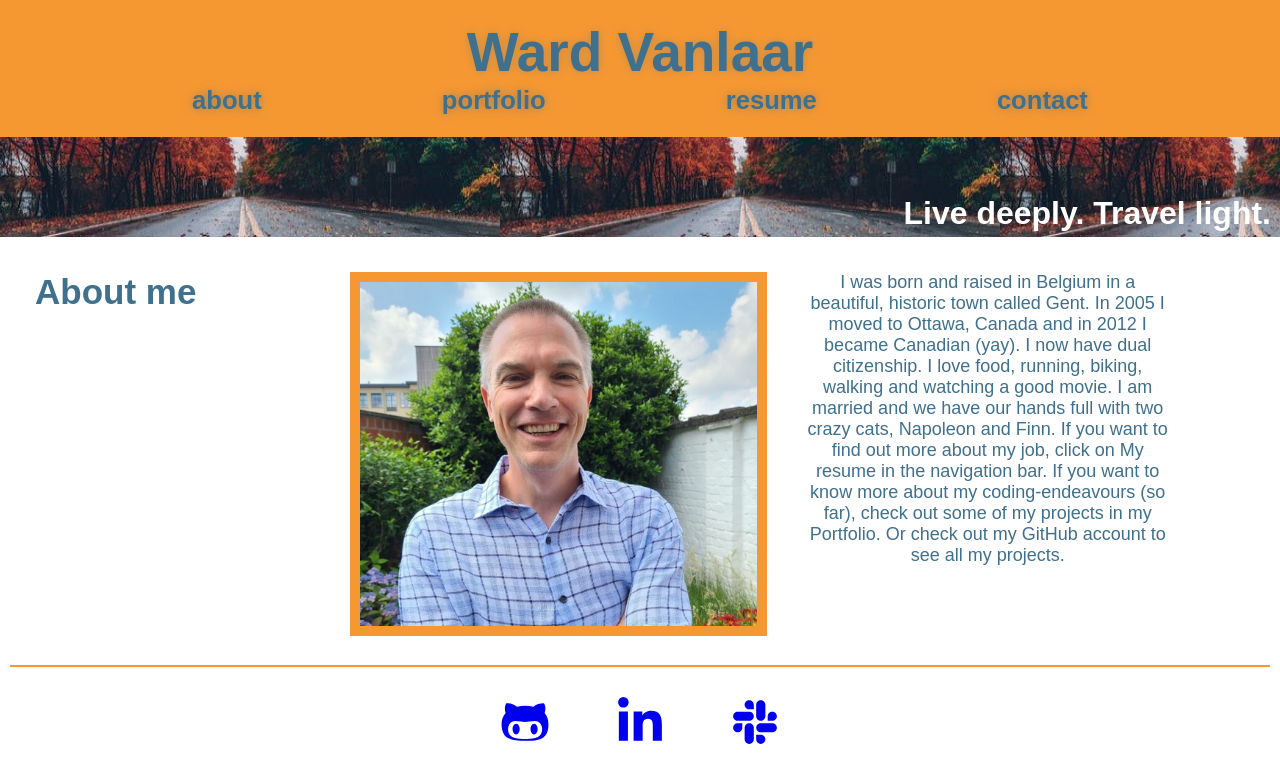
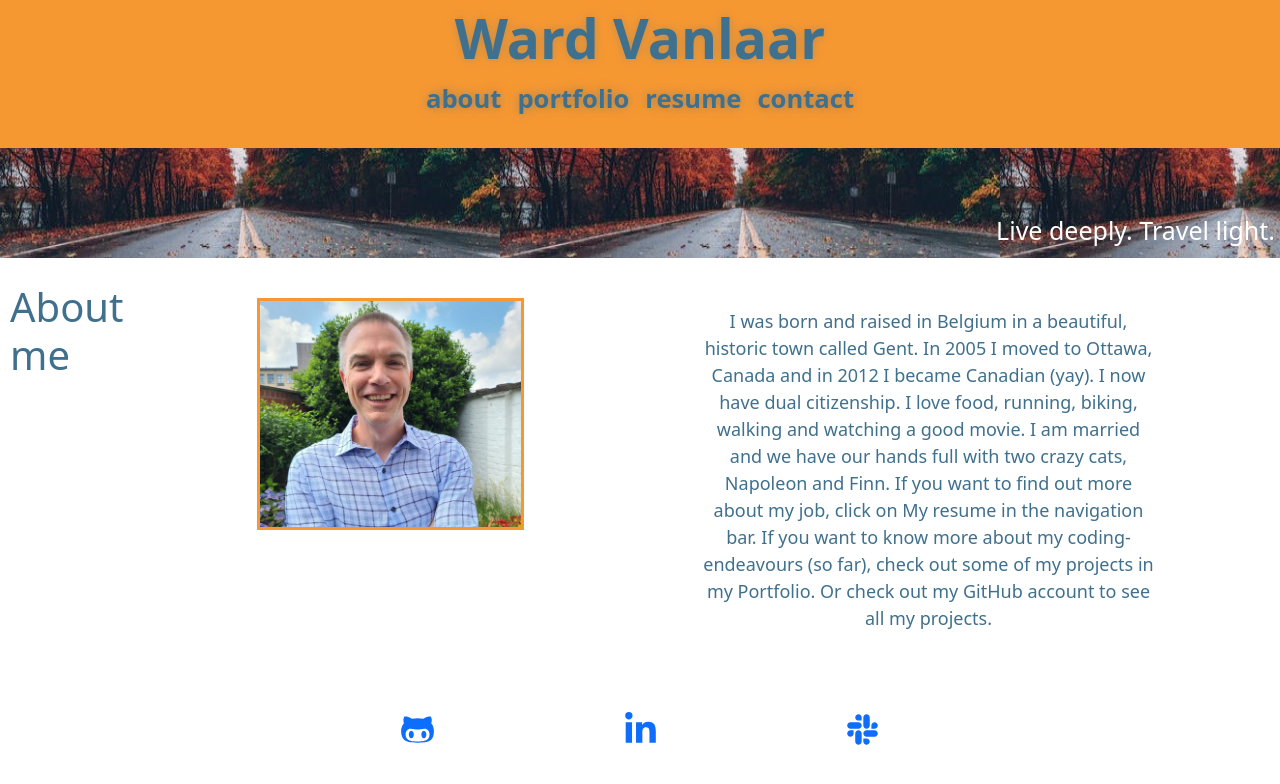
Before and after one commit to WardVanlaar/myReact-portfolio, a React (Create React App) app: page / in a window 1280 px wide. Shown: the top 784 px of the page. Built offline with nearby package versions, Linux system fonts and the light colour scheme.

Commit message:
using bootstrap

```diff
--- a/package.json
+++ b/package.json
@@ -6,7 +6,9 @@
     "@testing-library/jest-dom": "^5.16.4",
     "@testing-library/react": "^12.1.4",
     "@testing-library/user-event": "^13.5.0",
+    "bootstrap": "^5.1.3",
     "react": "^18.0.0",
+    "react-bootstrap": "^2.2.3",
     "react-dom": "^18.0.0",
     "react-icons": "^4.3.1",
     "react-scripts": "^2.1.3",
--- a/src/App.js
+++ b/src/App.js
@@ -2,7 +2,7 @@ import React from 'react';
 import Header from './components/Header';
 import Footer from './components/Footer';
 import './index.css';
-// import 'bootstrap/dist/css/bootstrap.min.css';
+import 'bootstrap/dist/css/bootstrap.min.css';
 
 const App = () => {
   return (
--- a/src/components/About/index.js
+++ b/src/components/About/index.js
@@ -1,37 +1,40 @@
 import React from "react";
 import coverImage from "../../assets/images/Ward2.jpg";
+import { Row, Col } from "react-bootstrap";
 
 function About() {
   return (
-    <section id="about-me" className="container">
-      <div className="item">
+    <section id="about-me">
+      <Row className="row">
+        <Col lg={2} md={12} sm={12}>
           <h1 id="me-title">About me</h1>
-      </div>
-      <div className="item">
+        </Col>
+        <Col lg={4} md={12} sm={12}>
           <img
             id="picture-Ward"
             src={coverImage}
             style={{
-            width: "95%",
+              width: "65%",
               borderColor: "--tertiary-color",
-            borderWidth: 10,
+              borderWidth: 3,
             }}
             alt="Ward in his backyard"
           />
-      </div>
-      <div className="item">
+        </Col>
+        <Col lg={6} md={12} sm={12}>
           <p id="me-text">
-          I was born and raised in Belgium in a beautiful, historic town called
-          Gent. In 2005 I moved to Ottawa, Canada and in 2012 I became Canadian
-          (yay). I now have dual citizenship. I love food, running, biking,
-          walking and watching a good movie. I am married and we have our hands
-          full with two crazy cats, Napoleon and Finn. If you want to find out
-          more about my job, click on My resume in the navigation bar. If you
-          want to know more about my coding-endeavours (so far), check out some
-          of my projects in my Portfolio. Or check out my GitHub account
-          to see all my projects.
+            I was born and raised in Belgium in a beautiful, historic town
+            called Gent. In 2005 I moved to Ottawa, Canada and in 2012 I became
+            Canadian (yay). I now have dual citizenship. I love food, running,
+            biking, walking and watching a good movie. I am married and we have
+            our hands full with two crazy cats, Napoleon and Finn. If you want
+            to find out more about my job, click on My resume in the navigation
+            bar. If you want to know more about my coding-endeavours (so far),
+            check out some of my projects in my Portfolio. Or check out my
+            GitHub account to see all my projects.
           </p>
-      </div>
+        </Col>
+      </Row>
     </section>
   );
 }
--- a/src/components/Footer/index.js
+++ b/src/components/Footer/index.js
@@ -12,9 +12,9 @@ import { BsFillEnvelopeFill } from "react-icons/bs";
 function Footer() {
     return (
     <div className="page-footer" id="footer">
-        <a id="footer-el" href="https://github.com/WardVanlaar"> <FaGithubAlt size="50" /></a>
-        <a id="footer-el" href="https://www.linkedin.com/in/ward-vanlaar-98b50b214/"> <FaLinkedinIn size="50" /></a>
-        <a id="footer-el" href="https://wardvanlaar.slack.com/"><FaSlack size="50" /></a>
+        <a id="footer-el" href="https://github.com/WardVanlaar"> <FaGithubAlt size="35" /></a>
+        <a id="footer-el" href="https://www.linkedin.com/in/ward-vanlaar-98b50b214/"> <FaLinkedinIn size="35" /></a>
+        <a id="footer-el" href="https://wardvanlaar.slack.com/"><FaSlack size="35" /></a>
     </div>
     )
 }
--- a/src/index.css
+++ b/src/index.css
@@ -36,7 +36,7 @@ p {
 }
 
 header {
-  padding: 20px;
+  padding: 5px;
   background-color: var(--tertiary-color);
   display: flex;
   justify-content: center;
@@ -69,6 +69,7 @@ header nav {
 }
 
 #nav-ul {
+  padding: 5px;
   width: 100%;
   display: flex;
   flex-wrap: wrap;
@@ -80,13 +81,15 @@ header nav {
   padding: 2px 8px;
   font-weight: bold;
   font-size: 2vw;
+  color: var(--secondary-color);
   text-shadow: 0 0 10px rgba(63, 112, 141, 0.5);
 }
 
 #nav-cat2 {
   padding: 2px 8px;
-  font-weight: bold;
-  font-size: 2vw;
+  /* font-weight: bold; */
+  font-size: 1.5vw;
+  color: var(--secondary-color);
   text-shadow: 0 0 10px rgba(63, 112, 141, 0.5);
 }
 
@@ -98,7 +101,7 @@ header nav ul li a:hover {
 }
 
 .hero {
-  padding: 35px 0;
+  padding: 55px 0;
   position: relative;
 }
 
@@ -107,13 +110,13 @@ header nav ul li a:hover {
   bottom: 0px;
   right: 0px;
   color: var(--primary-color);
-  font-size: 20px;
+  font-size: 25px;
   text-align: right;
   padding: 5px;
 }
 
 #footer {
-  padding: 20px 500px 20px 500px;
+  padding: 30px 400px 20px 400px;
   background-color: var(--primary-color);
   display: flex;
   justify-content:space-between;
@@ -131,23 +134,14 @@ header nav ul li a:hover {
   text-shadow: 0 0 10px rgba(63, 112, 141, 0.3);
 }
 
-.container {
+/* .container {
   padding: 25px;
   display: grid;
   grid-template-columns: 0.68fr 1fr 1fr;
   grid-gap: 1rem;
   border-bottom: 2px solid var(--tertiary-color);
   margin: 10px
-}
-
-.container2 {
-  padding: 25px;
-  display: grid;
-  grid-template-columns: 0.68fr 1fr 1fr;
-  grid-gap: 1rem;
-  margin: 10px
-}
-
+} */
 
 #input {
   width: 100%;
@@ -159,36 +153,47 @@ header nav ul li a:hover {
 }
 
 #me-title {
+  padding: 25px 0 0 10px;
   text-align: left;
 }
 
 #me-text {
   margin: 0 75px 0 0;
+  padding: 50px;
   font-size: 18px;
   text-align: center;
 }
 
 #picture-Ward {
+ margin: 40px 0 0 40px;
   border: solid var(--tertiary-color);
 }
 
 #all-work-title {
+  padding: 25px 0 0 10px;
   text-align: left;
 }
 
 #work-title {
+  padding: 30px 0 0 0px;
   font-size: 25px;
   text-align: left
 }
 
 #work-text {
   margin: 40px 75px 0 0;
+  padding: 30px 0 0 0px;
   font-size: 18px;
   text-align: center;
 }
 
 #work-picture {
   border-right: solid var(--tertiary-color)
+}
+
+#contact-title {
+  padding: 25px 0 0 10px;
+  text-align: left;
 }
 
 button {
@@ -215,8 +220,12 @@ button[disabled] {
 #form {
   border-radius: 5px;
   background-color: #f2f2f2;
+  margin: 50px 50px 0px 50px;
   padding: 20px;
+}
 
+#phone {
+  padding: 50px;
 }
 
 .contact-label {
@@ -232,190 +241,212 @@ button[disabled] {
 }
 
 
-@media screen and (min-width: 768px) {
+/* @media screen and (max-width: 376px) {
+  h1 {
+    color: var(--secondary-color);
+    font-size: 18px;
+    font-weight: bold;
+  }
+
+  h2 {
+    color: var(--secondary-color);
+    font-size: 15px;
+    padding-bottom: 5px;
+    padding-top: 5px;
+  }
+
+  p {
+    color: var(--secondary-color);
+    font-size: 10px;
+  }
+
+  header {
+    padding: 8px;
+    background-color: var(--tertiary-color);
+    display: flex;
+    justify-content: center;
+    flex-wrap: wrap;
+    position: relative;
+    top: 0;
+    background-size: cover;
+    background-position: 80%;
+    background-attachment: fixed;
+    z-index: 9999;
+  }
+
   header h1 {
-      font-size: 54px;
+    width: 70%;
+    text-align: center;
+    font-weight: bold;
+    font-size: 15px;
+    color: var(--secondary-color);
+    margin: 0;
+    text-shadow: 0 0 10px rgba(63, 112, 141, 0.3);
+  }
+
+  header a {
+    text-decoration: none;
+    color: var(--secondary-color);
+  }
+
+  header nav {
+    margin: 2px 0;
+  }
+
+  #nav-ul {
+    width: 100%;
+    display: flex;
+    flex-wrap: wrap;
+    align-items: center;
+    list-style: none;
+  }
+
+  #nav-cat {
+    padding: 2px 8px;
+    font-weight: bold;
+    font-size: 3.5vw;
+    text-shadow: 0 0 10px rgba(63, 112, 141, 0.5);
+  }
+
+  #nav-cat2 {
+    padding: 2px 8px;
+    font-weight: bold;
+    font-size: 2vw;
+    text-shadow: 0 0 10px rgba(63, 112, 141, 0.5);
+  }
+
+  header nav ul li a:hover {
+    background: var(--primary-color);
+    color: var(--secondary-color);
+    border-radius: 15px;
+    text-shadow: none;
   }
 
   .hero {
-      padding: 50px;
+    padding: 35px;
+    position: relative;
   }
 
   .hero h1 {
-      font-size: 32px;
-      padding-right: 9px;
+    position: absolute;
+    bottom: 0px;
+    right: 20px;
+    color: var(--primary-color);
+    font-size: 12px;
+    text-align: right;
+    padding: 5px;
   }
 
-  h1 {
-      font-size: 48px;
+  #footer {
+    padding: 0px 30px 0px 30px;
+    background-color: var(--primary-color);
+    display: flex;
+    justify-content:space-between;
+    flex-wrap: wrap;
+    position: relative;
   }
 
-  h2 {
-      font-size: 40px;
+  #my-name {
+    width: 100%;
+    text-align: center;
+    font-weight: bold;
+    font-size: 20px;
+    color: var(--secondary-color);
+    margin: 0 40px 0 40px;
+    padding: 10px;
+    text-shadow: 0 0 10px rgba(63, 112, 141, 0.3);
   }
 
-  h3 {
-      font-size: 35px;
+  .container {
+    padding: 25px;
+    display: grid;
+    grid-template-columns: 0.5fr 1fr;
+    grid-gap: 1rem;
+    border-bottom: 2px solid var(--tertiary-color);
+    margin: 10px
   }
 
-  p {
-      font-size: 27px;
+
+
+  #input {
+    width: 100%;
+    height: 30px;
   }
 
-  header nav ul {
-      display: flex;
-      flex-wrap: wrap;
-      justify-content: space-evenly;
-      align-items: center;
-      list-style: none;
+  #message {
+    width: 100%;
   }
 
-  header nav ul li a {
-      padding: 10px 12px;
-      font-size: 4.2vw;
+  #me-title {
+    text-align: left;
   }
 
-  .contact div ul {
-      display: flex;
-      flex-wrap: wrap;
-      justify-content: space-between;
-      align-items: center;
-      list-style: none;
+  #me-text {
+    margin: 0 0 0 0;
+    font-size: 12px;
+    text-align: center;
   }
 
-  .contact div ul li a {
-      padding: 35px 15px;
-      font-size: 3.3vw;
+  #all-work-title {
+    text-align: left;
+  }
+
+  #work-title {
+    font-size: 25px;
+    text-align: left
+  }
+
+  #work-text {
+    margin: 40px 75px 0 0;
+    font-size: 18px;
+    text-align: center;
+  }
+
+  #work-picture {
+    border-right: solid var(--tertiary-color)
+  }
+
+  button {
+    font-size: 1rem;
+    text-decoration: none;
+    padding: 0.25rem 1rem;
+    border-radius: .5rem;
+    border: none;
+    outline: none;
+    cursor: pointer;
+    margin: 0 1px;
+    background-color: var(--tertiary-color);
+  }
+
+  button:hover {
+    opacity: .8;
+  }
+
+  button[disabled] {
+    cursor: default;
+    opacity: .8;
+  }
+
+  #form {
+    border-radius: 5px;
+    background-color: #f2f2f2;
+    padding: 20px;
+
+  }
+
+  .contact-label {
+    width: 100%;
+    padding: 10px 20px;
+    margin: 8px 0;
+    display: inline-block;
+    border: 1px solid #ccc;
+    border-radius: 4px;
+    box-sizing: border-box;
+    font-size: 18px;
+    color: var(--secondary-color);
   }
 }
 
 @media screen and (min-width: 980px) {
 
-  h1 {
-      font-size: 35px;
-  }
-
-  header {
-      position: -webkit-sticky;
-      position: sticky;
-      justify-content: space-between;
-      display: block;
-  }
-
-  header nav ul li a {
-      padding: 10px 15px;
-      font-size: 2vw;
-  }
-
-  .me {
-      padding: 5px 5px;
-      margin: 10px;
-  }
-
-  .me h1 {
-      padding: 0;
-      margin: 0;
-      text-align: left;
-  }
-
-  .me p {
-      font-size: 20px;
-      padding: 25px 0 15px 0;
-  }
-
-  .me img {
-      padding: 5px;
-      border: 2px solid var(--tertiary-color);
-  }
-
-  * {
-      margin: 0;
-      padding: 0;
-      box-sizing: border-box;
-  }
-
-  .work {
-      display: grid;
-      grid-template-columns: 1fr 4fr;
-      grid-auto-flow: row;
-      padding: 5px 5px;
-      margin: 10px;
-  }
-
-  .grid,
-  .subgrid {
-    display: grid;
-    grid-template-columns: minmax(0, 1fr);
-  }
-
-  .subgrid {
-    width: calc(100% + 2rem);
-    margin: 0;
-  }
-
-  .grid-item,
-  .subgrid-item {
-    padding: 1rem;
-  }
-
-  .stata-click {
-      height: 300px;
-  }
-
-  .subgrid {
-      grid-template-columns: minmax(0, 1fr) minmax(0, 1fr);
-      margin-bottom: 1rem;
-    }
-
-  .subgrid-item {
-      padding-bottom: 0.25rem;
-  }
-
-  .grid {
-      grid-template-areas:
-        'header header'
-        'main main'
-        'footer footer';
-      grid-template-columns: minmax(0, 1fr) minmax(0, 3fr);
-    }
-
-  .work h1 {
-      text-align: left;
-      padding: 0;
-      margin: 0;
-  }
-
-  .work h2 {
-      font-size: 20px;
-  }
-
-  .work p {
-      font-size: 15px;
-  }
-
-  .fanpage-click h3 {
-      left: 0;
-  }
-
-  .horiseon-click h3 {
-      left: 0;
-  }
-
-  .contact {
-      display: grid;
-      grid-template-columns: 1fr 4fr;
-      grid-auto-flow: rows;
-      padding: 5px 5px;
-      margin: 10px;
-  }
-
-  .contact h1 {
-      text-align: left;
-      padding-left: 17px;
-  }
-
-  .contact div ul li a {
-      font-weight: strong;
-      font-size: 20px;
-  }
-}
+} */
```
Also changed, not shown: src/components/Contact/index.js (+15 -7 lines), src/components/Portfolio/index.js (+71 -45 lines), src/components/Resume/index.js (+10 -8 lines), 1 other file (tests, documents, lock files or other folders). Lines whose indentation alone changed are shown as unchanged.
